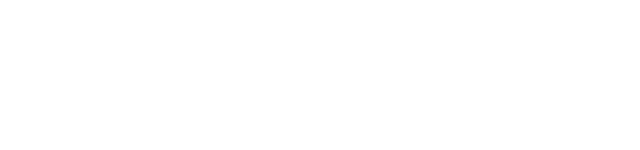
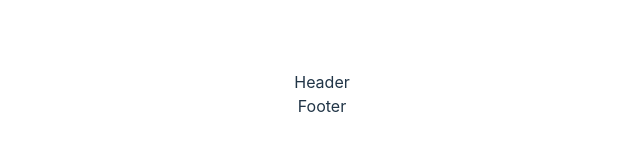
Before and after one commit to JayBaldwa30/React-Practice, a React (Vite) app: page / in a window 1280 px wide. Shown: the part 306-456 px from the top of the page, without its empty margins (318-958 px from the left). Built offline with nearby package versions, Linux system fonts and the light colour scheme.

Commit message:
Build a header component and a footer component, and render them in an app.

```diff
--- a/src/App.jsx
+++ b/src/App.jsx
@@ -1,9 +1,11 @@
 import "./App.css";
-
+import Header from "./components/Header";
+import Footer from "./components/Footer";
 function App() {
   return (
     <>
-
+      <Header />
+      <Footer />
     </>
   );
 }
--- /dev/null
+++ b/src/components/Footer.jsx
@@ -0,0 +1,8 @@
+
+function Footer() {
+  return (
+    <div>Footer</div>
+  )
+}
+
+export default Footer
--- /dev/null
+++ b/src/components/Header.jsx
@@ -0,0 +1,8 @@
+
+function Header() {
+  return (
+    <div>Header</div>
+  )
+}
+
+export default Header
```
